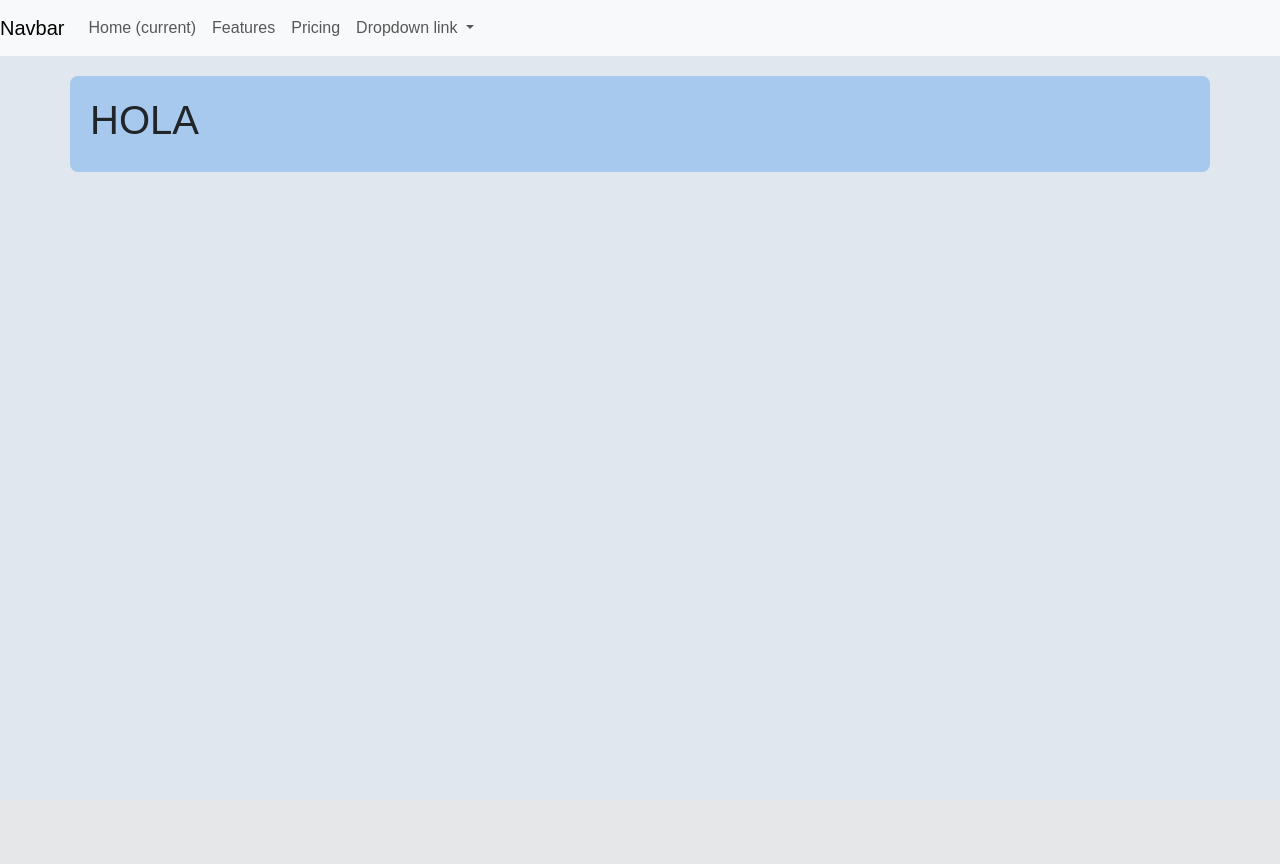
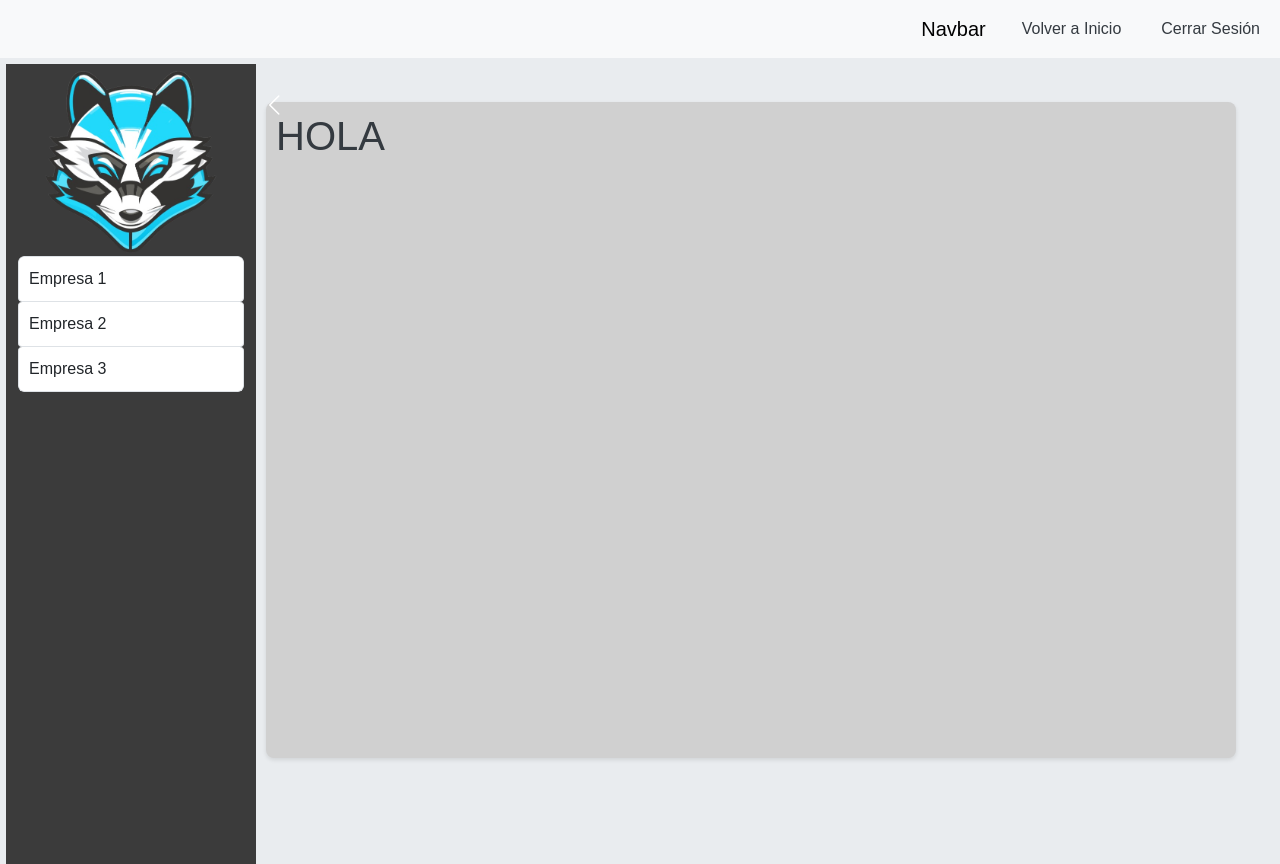
Before and after one commit to JGer04/SmartFin, a Django app: page / in a window 1280 px wide. Before the commit the page ends 172 px from the top, so only its background shows below. Run offline with Django 4.2, Linux system fonts and the light colour scheme; some libraries are stand-ins or nearby versions.

Commit message:
Plantillas base y login

```diff
--- a/SmartFin/SmartFin/urls.py
+++ b/SmartFin/SmartFin/urls.py
@@ -21,7 +21,7 @@ from django.shortcuts import render
 
 #Para renderizar la página de inicio
 def index(request):
-    return render(request, 'index.html')
+    return render(request, 'home.html')
 
 urlpatterns = [
     path('', index),
--- a/SmartFin/static/css/base.css
+++ b/SmartFin/static/css/base.css
@@ -1,17 +1,115 @@
+:root {
+  --primary-color-1: #007bff;
+  --primary-color-1-light: #66b3ff;
+  --primary-color-1-dark: #0056b3;
 
+  --primary-color-2: #5bc0de;
+  --primary-color-2-light: #9cd9e6;
+  --primary-color-2-dark: #3a9bb8;
+
+  --secondary-color: #f0f0f0;
+  --secondary-color-light: #ffffff;
+  --secondary-color-dark: #d0d0d0;
+
+  --background-color: #e9ecef;
+  --background-color-light: #ffffff;
+  --background-color-dark: #d1d1d1;
+
+  --text-primary: #343a40;
+  --text-primary-light: #495057;
+  --text-primary-dark: #212529;
+
+  --text-light: #ffffff;
+
+  --hover-color: #0056b3;
+  --hover-color-light: #007bff;
+  --hover-color-dark: #004494;
+}
 
 body {
-    font-family: Arial, sans-serif;
-    background-color: #e0e7ef;
-    margin: 0;
-    padding: 0;
+  font-family: Arial, sans-serif;
+  background-color: var(--background-color);
+  color: var(--text-primary);
+  margin: 0;
+  padding: 0;
+  height: 100vh;
 }
-main{
-    padding: 20px;
+
+main {
+  display: flex;
+  padding: 20px;
+  height: calc(100vh - 56px);
 }
-.container{
-    background-color: #a8c9ee;
-    padding: 20px;
-    border-radius: 8px;
 
+/* aside {
+  background-color: var(--secondary-color-light);
+  padding: 20px;
+  color: var(--text-light);
+  min-width: 200px;
+  height: 100%;
+} */
+
+.list-group {
+  list-style: none;
+  padding: 0;
 }
+
+.list-group-item {
+  padding: 10px;
+  border-radius: 4px;
+  transition: background-color 0.3s;
+}
+
+.list-group-item:hover {
+  background-color: var(--hover-color-light);
+}
+
+.list-group-item a {
+  color: var(--text-light);
+  text-decoration: none;
+  display: block;
+}
+
+h1,
+h2,
+h3 {
+  color: var(--text-primary);
+}
+
+a {
+  color: var(--primary-color-1);
+  text-decoration: none;
+}
+
+a:hover {
+  color: var(--hover-color);
+}
+
+p,
+li {
+  line-height: 1.6;
+}
+
+.nav-item {
+  margin-right: 15px;
+}
+
+.nav-link {
+  transition: background-color 0.3s, color 0.3s;
+  color: var(--text-primary);
+  padding: 8px 12px;
+  border-radius: 4px;
+}
+
+.nav-link:hover {
+  background-color: var(--hover-color-light);
+  color: var(--text-light);
+}
+
+.container {
+  background-color: var(--secondary-color-dark);
+  padding: 10px;
+  border-radius: 8px;
+  box-shadow: 0 2px 4px rgba(0, 0, 0, 0.1);
+  height: 100%;
+}
--- /dev/null
+++ b/SmartFin/static/css/sidebar.css
@@ -0,0 +1,90 @@
+:root {
+  --sidebar-background: #3b3b3b;
+}
+
+.img-machape {
+  width: 80%;
+  height: auto;
+  display: block;
+  margin: 0 auto;
+}
+
+.gif-machape {
+  position: absolute;
+  top: 50%;
+  left: 50%;
+  transform: translate(-50%, -50%);
+  background-size: cover;
+  width: 50%;
+  height: 50%;
+  opacity: 0;
+  transition: opacity 0.3s ease-in-out;
+}
+
+.contenedor:hover .img-machape {
+  opacity: 0;
+}
+
+.contenedor:hover .gif-machape {
+  opacity: 1;
+}
+
+.contenedor {
+  position: relative;
+  width: 100%;
+  z-index: 0;
+}
+
+.btn-sidebar {
+  position: absolute;
+  right: -15px;
+  top: 12px;
+  padding: 0.3rem;
+  font-size: 24px;
+  z-index: 1000;
+  background-color: transparent;
+  color: var(--text-light);
+  border: none;
+  border-radius: 5px;
+  cursor: pointer;
+}
+
+.btn-sidebar:hover {
+  background-color: var(--hover-color-light);
+}
+
+.hovernav {
+  border-bottom: 2px solid white;
+  transition: border-bottom 0.5s;
+}
+
+.hovernav:hover {
+  border-bottom: 2px solid rgb(0, 0, 0);
+}
+
+#sideP {
+  position: relative;
+  margin: -30px;
+}
+
+#sidebar {
+  background-color: var(--sidebar-background);
+  width: 250px;
+  height: 100%;
+  transition: width 0.3s ease;
+  display: block;
+}
+
+.btn-sidebar {
+  position: absolute;
+  right: -35px;
+  top: 20px;
+  padding: 0.3rem;
+  font-size: 24px;
+  z-index: 1000;
+  background-color: transparent;
+  color: var(--text-light);
+  border: none;
+  border-radius: 5px;
+  cursor: pointer;
+}
--- /dev/null
+++ b/SmartFin/static/js/sidebar.js
@@ -0,0 +1,27 @@
+document.addEventListener("DOMContentLoaded", function () {
+  const sidebar = document.getElementById("sidebar");
+  const btnSidebar = document.getElementById("btnSidebar");
+  const icon = btnSidebar.querySelector("i");
+
+  // Mostrar el sidebar inicialmente
+  sidebar.style.display = "block"; // Cambia esto a 'block' para que sea visible al inicio
+
+  btnSidebar.addEventListener("click", function () {
+    if (sidebar.style.display === "none") {
+      sidebar.style.display = "block"; // Muestra el sidebar
+      icon.classList.remove("bi-chevron-right"); // Cambia el icono
+      icon.classList.add("bi-chevron-left"); // Cambia el icono
+    } else {
+      sidebar.style.display = "none"; // Oculta el sidebar
+      icon.classList.remove("bi-chevron-left"); // Cambia el icono
+      icon.classList.add("bi-chevron-right"); // Cambia el icono
+    }
+  });
+});
+
+let gifElement = document.getElementById("gif");
+gifElement.style.backgroundImage = "url('https://i.gifer.com/1K9.gif')";
+
+function cambiarGif() {
+  gifElement.style.backgroundImage = "url('https://i.gifer.com/QcN.gif')";
+}
--- a/SmartFin/templates/layout/_navbar.html
+++ b/SmartFin/templates/layout/_navbar.html
@@ -1,29 +1,15 @@
 {% load static %}
-<nav class="navbar navbar-expand-lg navbar-light bg-light">
+<nav class="navbar navbar-light bg-light justify-content-end">
   <a class="navbar-brand" href="#">Navbar</a>
-    <button class="navbar-toggler" type="button" data-toggle="collapse" data-target="#navbarNavDropdown" aria-controls="navbarNavDropdown" aria-expanded="false" aria-label="Toggle navigation">
-      <span class="navbar-toggler-icon"></span>
-    </button>
-    <div class="collapse navbar-collapse" id="navbarNavDropdown">
-      <ul class="navbar-nav">
-        <li class="nav-item active">
-          <a class="nav-link" href="#">Home <span class="sr-only">(current)</span></a>
+  <div>
+    <ul class="navbar-nav flex-row">
+      <li class="nav-item mx-2">
+        <!-- Agregamos mx-2 para margen horizontal -->
+        <a class="nav-link" href="#">Volver a Inicio</a>
       </li>
-        <li class="nav-item">
-          <a class="nav-link" href="#">Features</a>
-        </li>
-        <li class="nav-item">
-          <a class="nav-link" href="#">Pricing</a>
-        </li>
-        <li class="nav-item dropdown">
-          <a class="nav-link dropdown-toggle" href="#" id="navbarDropdownMenuLink" data-toggle="dropdown" aria-haspopup="true" aria-expanded="false">
-            Dropdown link
-          </a>
-          <div class="dropdown-menu" aria-labelledby="navbarDropdownMenuLink">
-            <a class="dropdown-item" href="#">Action</a>
-            <a class="dropdown-item" href="#">Another action</a>
-            <a class="dropdown-item" href="#">Something else here</a>
-          </div>
+      <li class="nav-item mx-2">
+        <!-- Agregamos mx-2 para margen horizontal -->
+        <a class="nav-link" href="#">Cerrar Sesión</a>
       </li>
     </ul>
   </div>
--- /dev/null
+++ b/SmartFin/templates/layout/_sidebar.html
@@ -0,0 +1,25 @@
+{% load static %}
+<link rel="stylesheet" href="{% static 'css/sidebar.css' %}"> <!-- Archivo CSS -->
+<link rel="stylesheet" href="https://cdn.jsdelivr.net/npm/bootstrap-icons@1.8.1/font/bootstrap-icons.css"> <!-- Bootstrap Icons -->
+
+<div id="sideP" class="d-flex vh-100 bg-light">
+    <nav id="sidebar" class="container-fluid position-relative">
+        <div class="col-12 h-auto contenedor" onclick="cambiarGif()">
+            <img src="{% static 'images/logo.png' %}" alt class="img-fluid img-machape">
+            <div class="gif-machape" id="gif"></div>
+        </div>
+
+        <div class="list-group text-light overflow-auto">
+            <a href="#" class="list-group-item list-group-item-action">Empresa 1</a>
+            <a href="#" class="list-group-item list-group-item-action">Empresa 2</a>
+            <a href="#" class="list-group-item list-group-item-action">Empresa 3</a>
+        </div>
+    </nav>
+
+    <button id="btnSidebar" class="btn btn-light btn-sidebar">
+        <i class="bi bi-chevron-left"></i> <!-- Icono de Chevron Izquierdo -->
+    </button>
+</div>
+
+
+<script src="{% static 'js/sidebar.js' %}"></script> <!-- Archivo JS -->
--- a/SmartFin/templates/layout/base.html
+++ b/SmartFin/templates/layout/base.html
@@ -6,7 +6,7 @@
     <meta charset="UTF-8">
     <meta http-equiv="X-UA-Compatible" content="IE=edge">
     <meta name="viewport" content="width=device-width, initial-scale=1.0">
-    <title>{% block titulo %}{% endblock titulo %} - SmartFin</title>
+    <title>{% block titulo %}SmartFin{% endblock %}</title>
     <link href="https://cdn.jsdelivr.net/npm/bootstrap@5.3.0-alpha3/dist/css/bootstrap.min.css" rel="stylesheet" integrity="sha384-KK94CHFLLe+nY2dmCWGMq91rCGa5gtU4mk92HdvYe+M/SXH301p5ILy+dN9+nJOZ" crossorigin="anonymous">
     <link rel="stylesheet" href="{% static 'css/base.css' %}">
 </head>
@@ -15,13 +15,19 @@
     <header>
         {% include 'layout/_navbar.html' %}
     </header>
-    <main>
-        <aside><!-- Para el Sidebar --></aside>
+    <main class="d-flex">
+        <!-- Sidebar -->
+        <aside class="sideba p-3">
+            {% include 'layout/_sidebar.html' %}
+        </aside>
 
-        <div class="container">
-            {% block content %}
-            <!-- Contenido de la página -->
-            {% endblock %}
+        <!-- Main Content -->
+        <div class="content p-4 w-100">
+            <div class="container">
+                {% block content %}
+                <!-- Aquí va el contenido de cada página -->
+                {% endblock %}
+            </div>
         </div>
     </main>
 
@@ -29,5 +35,4 @@
     <script src="https://cdn.jsdelivr.net/npm/popper.js@1.12.9/dist/umd/popper.min.js" integrity="sha384-ApNbgh9B+Y1QKtv3Rn7W3mgPxhU9K/ScQsAP7hUibX39j7fakFPskvXusvfa0b4Q" crossorigin="anonymous"></script>
     <script src="https://cdn.jsdelivr.net/npm/bootstrap@4.0.0/dist/js/bootstrap.min.js" integrity="sha384-JZR6Spejh4U02d8jOt6vLEHfe/JQGiRRSQQxSfFWpi1MquVdAyjUar5+76PVCmYl" crossorigin="anonymous"></script>
 </body>
-
 </html>
```
Also changed, not shown: SmartFin/static/css/login.css (added, +13 -0 lines), SmartFin/templates/login.html (added, +61 -0 lines), SmartFin/db.sqlite3, SmartFin/static/images/Machape.png (added), SmartFin/static/images/logo.png (added), SmartFin/static/images/user.png (added), SmartFin/templates/home.html (renamed from SmartFin/templates/index.html). Lines whose indentation alone changed are shown as unchanged.
